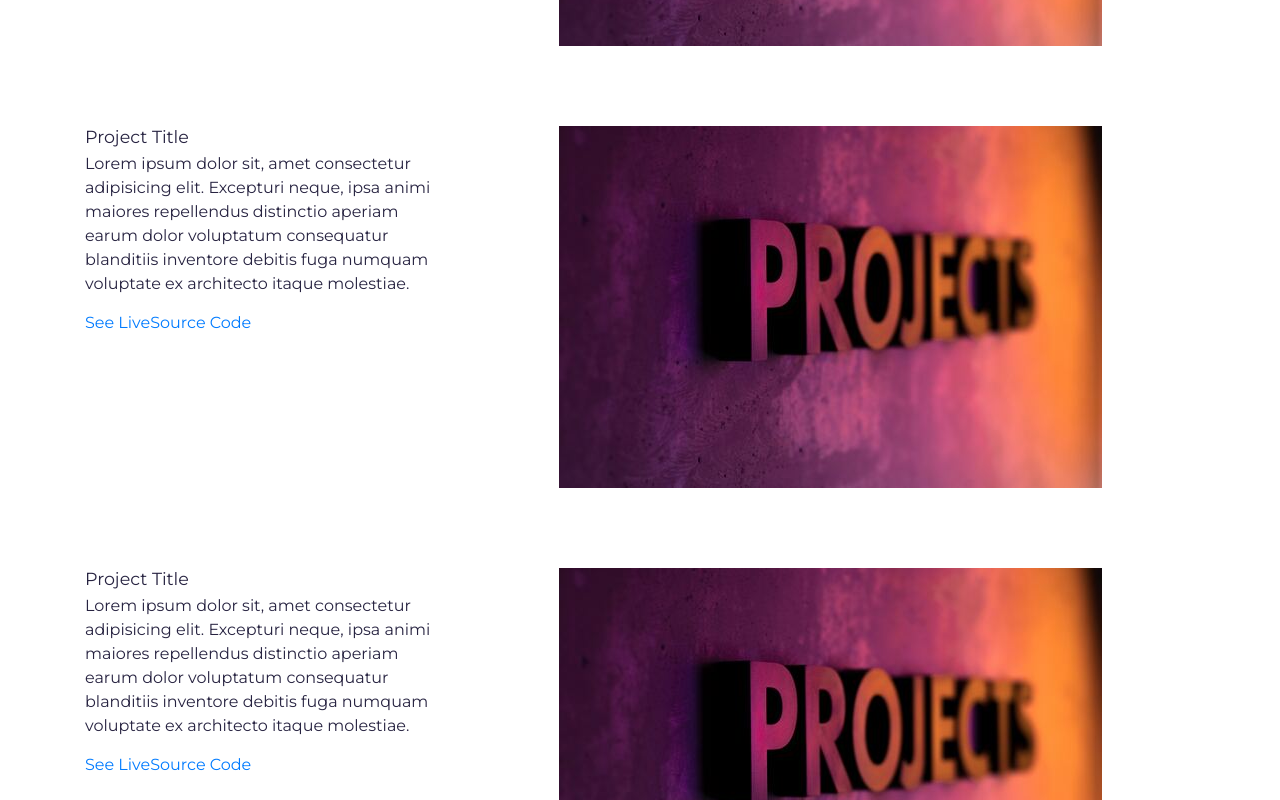
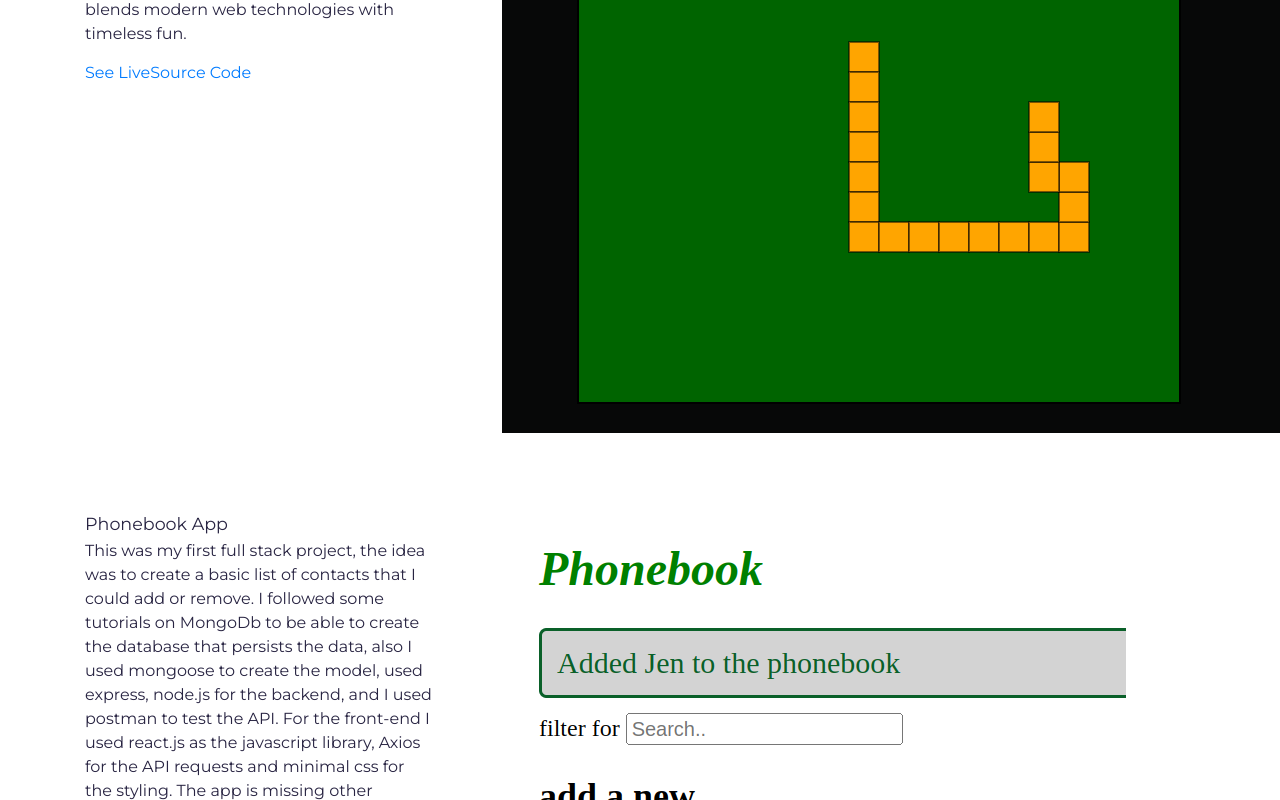
Before and after one commit to quirkyexplorer/porfolio4, a React (Create React App) app: page / in a window 1280 px wide. Shown: the part 1780-2580 px from the top of the page. Built offline with nearby package versions, Linux system fonts and the light colour scheme.

Commit message:
'changes to add links'

```diff
--- a/src/components/Project.js
+++ b/src/components/Project.js
@@ -1,5 +1,25 @@
 
 import ProjectView from "./projects/ProjectView";
+import snake from "../assets/snake.png";
+import Phonebook from "../assets/Phonebook.png"
+
+const projectDb = [
+    {
+        name: 'Snake',
+        linkSource: 'https://github.com/quirkyexplorer/SnakeGame',
+        linkLive: 'https://2023snake-game-2023.netlify.app/',
+        description:'Dive into a world of retro gaming nostalgia with my addictive Snake game. Using the power of HTML5 Canvas, I crafted my version fo the game where you control a slithering serpent, gobbling up apples, and growing your snake. The game challenges your reflexes as you navigate through the ever-shrinking maze of your own creation. The goal is simple: achieve the highest score without crashing into walls or your own tail. With lively sound effects and an in-game score display, this classic remake blends modern web technologies with timeless fun. ',
+        image: snake,
+    },
+    {
+        name: 'Phonebook App',
+        linkSource: 'https://github.com/quirkyexplorer/phonebook_backend',
+        linkLive: 'https://phonebook-test-0hlq.onrender.com/',
+        description: `This was my first full stack project, the idea was to create a basic list of contacts that I could add or remove. I followed some tutorials on MongoDb to be able to create the database that persists the data, also I used mongoose to create the model, used express, node.js for the backend, and I used postman to test the API.
+        For the front-end I used react.js as the javascript library, Axios for the API requests and minimal css for the styling.  The app is missing other features like user login, testing in every level of the app. But my goal was just to have an app work from front to end with database interaction for learning purposes. `,
+        image: Phonebook,
+    }
+ ]
 
 export default function Project() {
   return (
@@ -7,9 +27,12 @@ export default function Project() {
       <div className="container">
         <div className="project-wrapper">
           <h2 className="section-title dark-blue-text">Projects</h2>
-          <ProjectView/>
-          <ProjectView/>
-          <ProjectView/>
+          {
+            projectDb.map( (project) => (
+                <ProjectView  object={project}  />
+            ))
+          }
+
         </div>
       </div>
     </section>
--- a/src/components/projects/ProjectView.js
+++ b/src/components/projects/ProjectView.js
@@ -1,25 +1,25 @@
 import project from "../../assets/project.jpg";
 
- export default function ProjectView() {
 
+
+
+ export default function ProjectView({ object }) {
+    const { name, linkSource, linkLive, description, image } = object;
     return (
         <div className="row">
             <div className="col-lg-4 col-sm-12">
               <div className="project-wrapper__text">
-                <h3 className='project-wrapper__text-title'>Project Title</h3>
+                <h3 className='project-wrapper__text-title'>{object.name}</h3>
                 <div>
                     <p className="mb-4">
-                        Lorem ipsum dolor sit, amet consectetur adipisicing elit.
-                        Excepturi neque, ipsa animi maiores repellendus distinctio aperiam
-                        earum dolor voluptatum consequatur blanditiis inventore debitis
-                        fuga numquam voluptate ex architecto itaque molestiae.
+                        {object.description}
                     </p>
                 </div>
                 <a
                   rel='noreferrer'
                   target='_blank'
                   className='cta-btn cta-btn--hero'
-                  href='#!'
+                  href={linkLive}
                 >
                   See Live
                 </a>
@@ -27,7 +27,7 @@ import project from "../../assets/project.jpg";
                   rel='noreferrer'
                   target='_blank'
                   className='cta-btn cta-btn--hero'
-                  href='#!'
+                  href={linkSource}
                 >
                   Source Code
                 </a>
@@ -35,8 +35,8 @@ import project from "../../assets/project.jpg";
             </div>
             <div className='col-lg-8 col-sm-12'>
               <div className='project-wrapper__image load-hidden'>
-                <a rel='noreferrer' href='#!' target='_blank'>
-                <img alt='project' src={project} />
+                <a rel='noreferrer' href={linkLive} target='_blank'>
+                <img alt='project' src={image} />
                 </a>
               </div>
             </div>
--- a/src/sass/abstracts/_variables.scss
+++ b/src/sass/abstracts/_variables.scss
@@ -5,7 +5,7 @@ $white-color: #fff;
 $dark-grey: #333333;
 $light-grey: #d2d2d2;
 
-$dark-blue-text: #272341; // For Headings
+$dark-blue-text: #282442; // For Headings
 
 // FONT SIZE
 $default-font-size: 1.6rem;
```
Also changed, not shown: src/assets/Phonebook.png (added), src/assets/snake.png (added).
